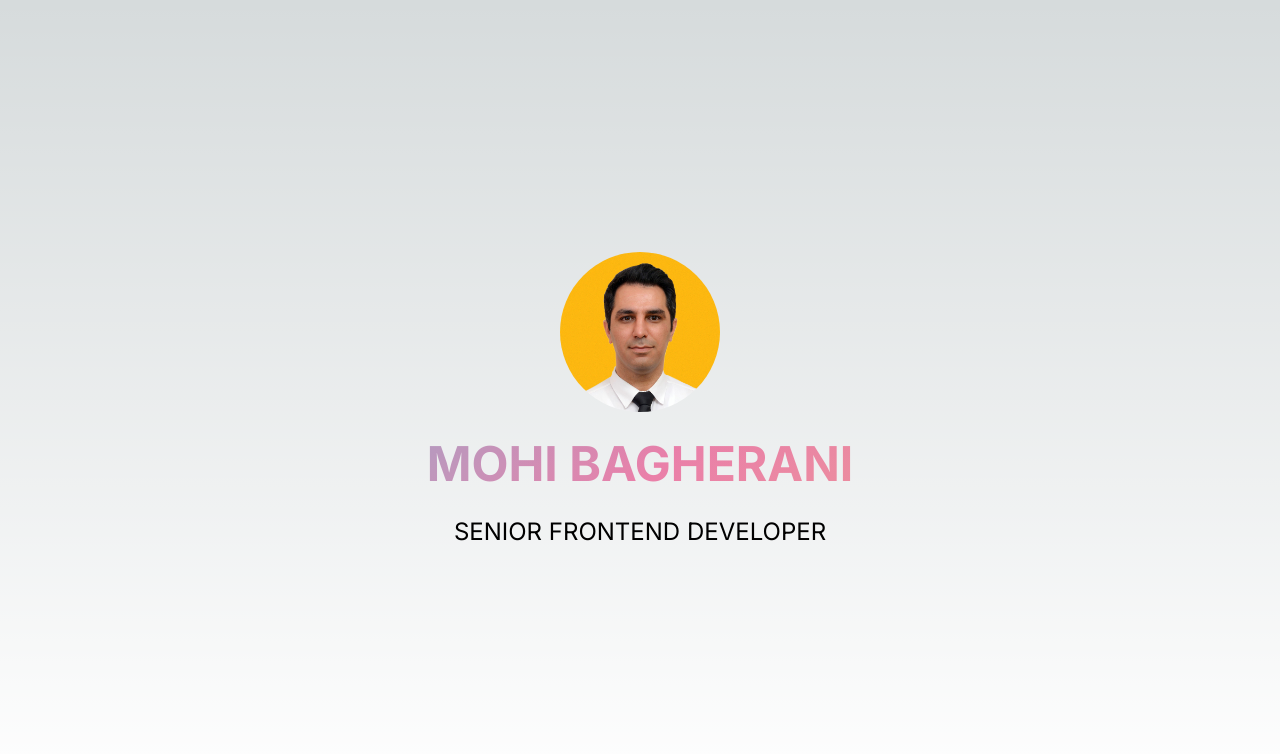
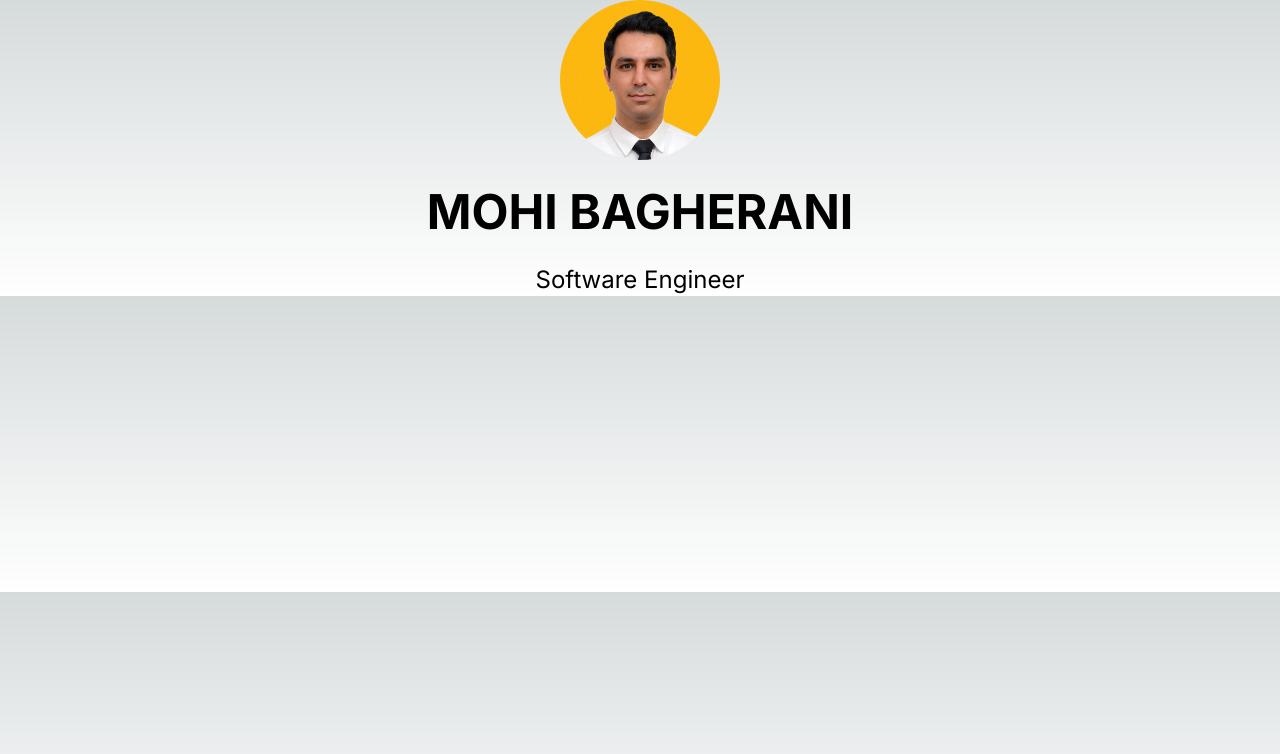
Before and after one commit to bagherani/bagherani.github.io, a Next.js app: page / in a window 1280 px wide. Shown: the top 754 px of the page. Built offline with nearby package versions, Linux system fonts and the light colour scheme.

Commit message:
feat: title of the profile changed

```diff
--- a/src/app/components/Intro.tsx
+++ b/src/app/components/Intro.tsx
@@ -5,7 +5,7 @@ import img from '../assets/mohi-bagherani.jpg';
 export function Intro() {
   return (
     <section
-      className="z-10 relative home__container flex flex-col justify-center items-center"
+      className="z-10 relative flex flex-col justify-center items-center"
       data-testid="home"
     >
       <Image
@@ -16,14 +16,11 @@ export function Intro() {
         alt="mohi bagherani profile picture"
         className="rounded-full w-128 h-128 md:w-[160px] md:h-[160px]"
       />
-      <h1
-        data-testid="heading"
-        className="font-bold text-4xl md:text-5xl home__heading mt-7"
-      >
+      <h1 data-testid="heading" className="font-bold text-4xl md:text-5xl mt-7">
         MOHI BAGHERANI
       </h1>
       <p className="text-lg md:text-2xl mt-7" data-testid="description">
-        SENIOR FRONTEND DEVELOPER
+        Software Engineer
       </p>
     </section>
   );
```
Also changed, not shown: 1 other file (tests, documents, lock files or other folders).
